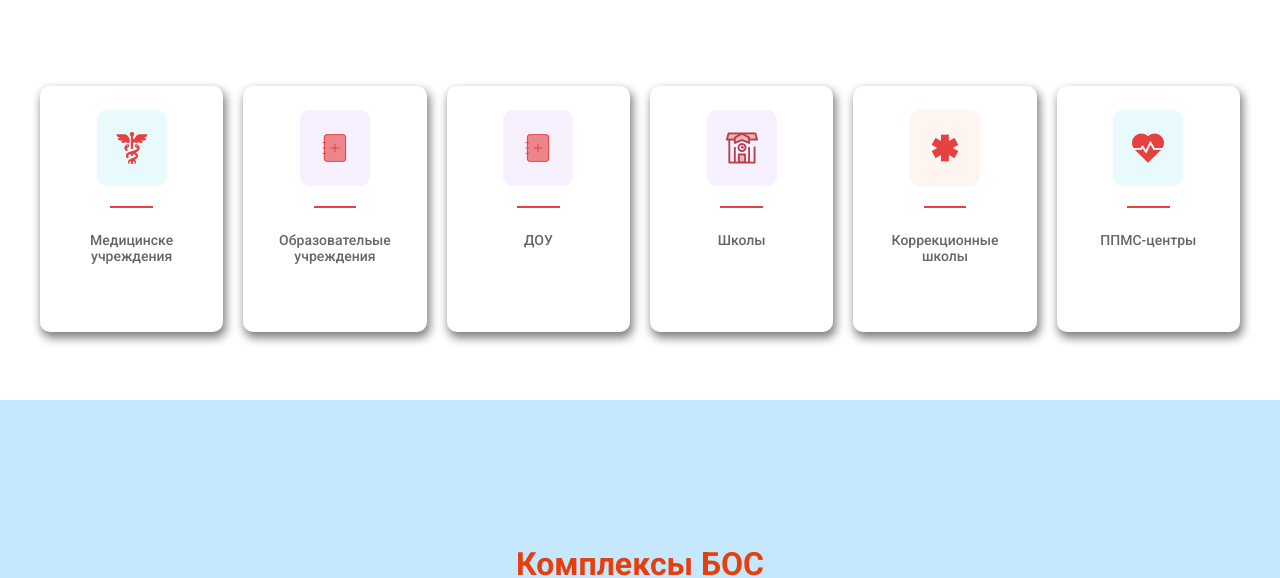
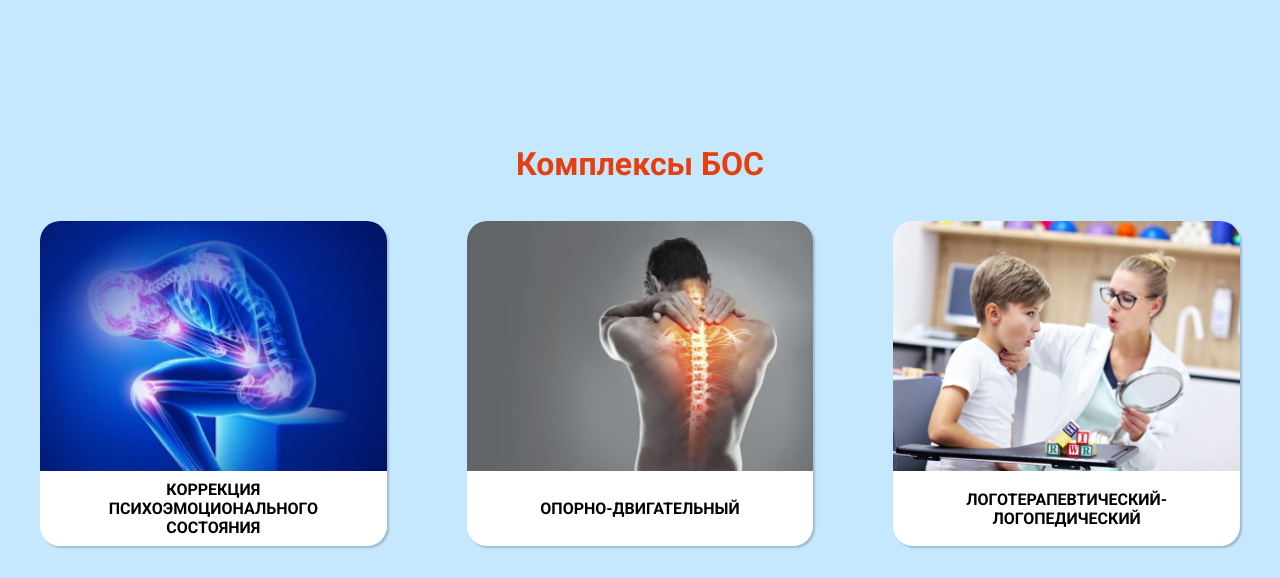
Before and after one commit to amir4ikx/command_work, a plain HTML site: page index.html in a window 1280 px wide. Shown: the top 578 px of the page. Drawn offline with Linux system fonts and the light colour scheme.

Commit message:
section-3 0.3

```diff
--- a/css/style.css
+++ b/css/style.css
@@ -18,64 +18,6 @@ a {
 }
 
 /* обнуляющий код */
-
-
-
-
-
-/* 2 Секция */
-
-.section_2 {
-    height: 400px;
-    padding: 86px 0px 58px;
-    text-align: center;
-}
-
-.section_2_grid {
-    display: grid;
-    grid-template-columns: repeat(6, 1fr);
-    justify-content: center;
-    align-items: center;
-    gap: 20px;
-}
-
-.section_2_box {
-
-    height: 246px;
-    box-shadow: 2px 5px 10px 1px gray;
-    position: relative;
-    border-radius: 10px;
-}
-
-.section_2_box img {
-    padding: 24px 55px 16px;
-}
-
-.section_2_box hr {
-    width: 42.45px;
-    height: 2px;
-    border: none;
-    margin: auto;
-    background-color: #E74040;
-}
-
-.section_2_box a {
-    text-decoration: none;
-}
-
-.section_2_box p {
-    font-weight: 500;
-    font-size: 14px;
-    color: rgba(0, 0, 0, 0.6);
-    margin: 24px 0 64px;
-}
-
-.section_2_box p:hover {
-    text-decoration: underline;
-}
-
-
-
 
 
 
@@ -264,45 +206,3 @@ a {
 
 
 /* Код Эльчина */
-
-
-
-
-
-
-
-
-
-
-
-
-
-
-@media(max-width: 1200px) {
-    .container {
-        width: 100%;
-        padding: 0 20px;
-    }
-
-    .section_2_box img {
-        padding: 24px 0px 16px;
-    }
-}
-
-@media(max-width: 992px) {
-    .section_2_grid {
-        display: grid;
-        grid-template-columns: repeat(3, 1fr);
-
-    }
-
-}
-
-@media(max-width: 768px) {
-    .section_2_grid {
-        display: grid;
-        grid-template-columns: repeat(1, 1fr);
-
-    }
-
-}
--- a/index.html
+++ b/index.html
@@ -15,65 +15,7 @@
     <header></header>
     <main>
         <section></section>
-
-
-        <!-- 2 секшн -->
-
-        <section class="section_2">
-            <div class="container">
-                <div class="section_2_grid">
-                    <div class="section_2_box">
-                        <img src="./img/section_2_1.png" alt="">
-                        <hr>
-                        <a href="#">
-                            <p>Медицинске <br>
-                                учреждения</p>
-                        </a>
-                    </div>
-                    <div class="section_2_box">
-
-                        <img src="img/section_2_3.png" alt="">
-                        <hr>
-
-                        <a href="#">
-                            <p>Образовательые <br>
-                                учреждения</p>
-                        </a>
-                    </div>
-                    <div class="section_2_box">
-                        <img src="./img/section_2_3.png" alt="">
-                        <hr>
-                        <a href="#">
-                            <p>ДОУ</p>
-                        </a>
-                    </div>
-                    <div class="section_2_box">
-                        <img src="./img/section_2_4.png" alt="">
-                        <hr>
-                        <a href="#">
-                            <p>Школы</p>
-                        </a>
-                    </div>
-                    <div class="section_2_box">
-                        <img src="./img/section_2_5.png" alt="">
-                        <hr>
-                        <a href="#">
-                            <p>Коррекционные <br>
-                                школы</p>
-                        </a>
-                    </div>
-                    <div class="section_2_box">
-                        <img src="./img/section_2_6.png" alt="">
-                        <hr>
-                        <a href="#">
-                            <p>ППМС-центры</p>
-                        </a>
-                    </div>
-                </div>
-            </div>
-        </section>
-
-        <!-- конец 2 секшн -->
+        <section></section>
 
         <!-- 3 секшн -->
 
```
